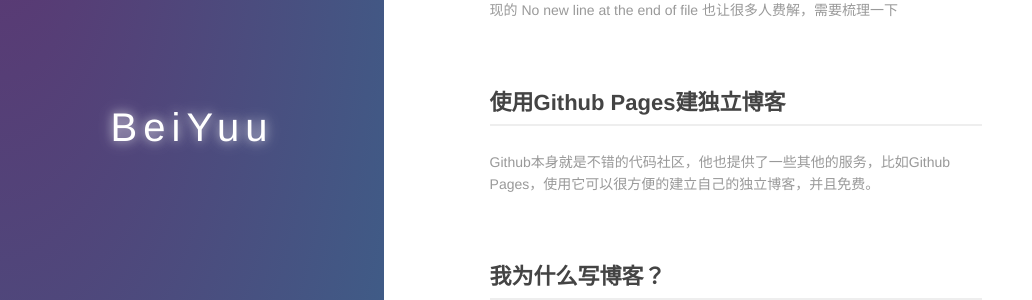
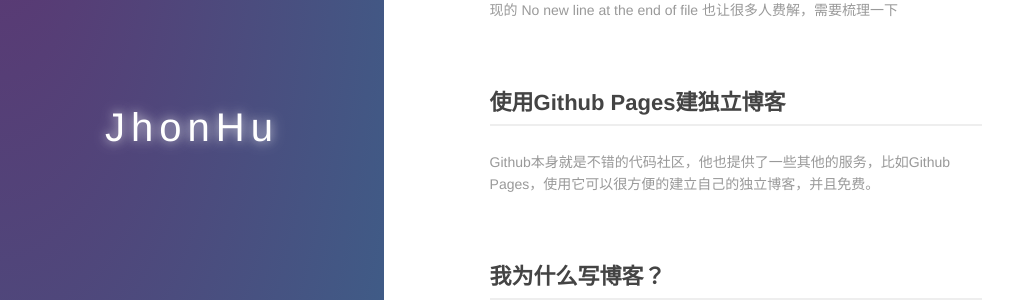
Before and after one commit to jhonhu1994/jhonhu1994.github.io, a Jekyll site: the page built from index.md, in a window 1280 px wide. Shown: the part 162-462 px from the top of the page, without its empty margins (0-1032 px from the left). Built offline with Jekyll 4.4.1, drawn with Linux system fonts in a browser that asks for light colours.

Commit message:
Update index.md

```diff
--- a/index.md
+++ b/index.md
@@ -6,7 +6,7 @@ layout: default
   <div class="index-wrapper">
     <div class="aside">
       <div class="info-card">
-        <h1>BeiYuu</h1>
+        <h1>JhonHu</h1>
         <a href="http://weibo.com/beiyuu/" target="_blank"><img src="http://www.weibo.com/favicon.ico" alt="" width="25"/></a>
         <a href="http://www.douban.com/people/beiyuu/" target="_blank"><img src="http://www.douban.com/favicon.ico" alt="" width="22"/></a>
         <a href="http://instagram.com/beiyuu/" target="_blank"><img src="http://d36xtkk24g8jdx.cloudfront.net/bluebar/00c6602/images/ico/favicon.ico" alt="" width="22"/></a>
```
